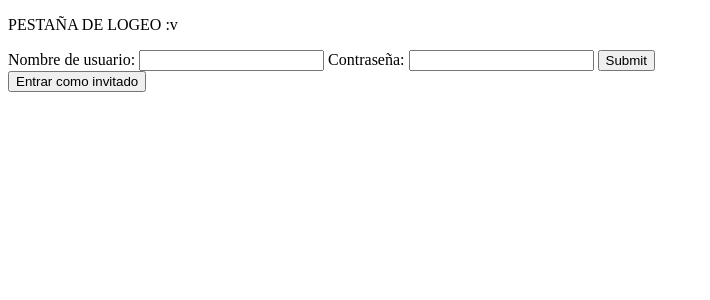
After one commit to Yarkowo/TLP-grupo-3, a Django app: page /login/ in a window 1280 px wide. The commit adds this page. Shown: the top 300 px of the page, without its empty margins (0-710 px from the left). Run offline with Django 4.2, Linux system fonts and the light colour scheme; data comes from the database, SQL or seed files in the repository; both versions use the stored data as it was after the commit.

Commit message:
login fallido

```diff
--- a/certamen3/certamen3/settings.py
+++ b/certamen3/certamen3/settings.py
@@ -102,7 +102,9 @@ AUTH_PASSWORD_VALIDATORS = [
     },
 ]
 
-
+AUTHENTICATION_BACKENDS = [
+    'django.contrib.auth.backends.ModelBackend',
+]
 # Internationalization
 # https://docs.djangoproject.com/en/4.2/topics/i18n/
 
--- a/certamen3/certamen3/urls.py
+++ b/certamen3/certamen3/urls.py
@@ -19,9 +19,11 @@ Including another URLconf
 from django.contrib import admin
 from django.urls import path, include
 from nuestrapp import views
+from django.contrib.auth import views as auth_views
 
 urlpatterns = [
     path('', views.index, name="index"),
     path('admin/', admin.site.urls),
     path('rest/',include('rest.urls')),
+    path('login/',views.login,name="login"),
 ]
--- a/certamen3/nuestrapp/templates/nuestrapp/base.html
+++ b/certamen3/nuestrapp/templates/nuestrapp/base.html
@@ -11,6 +11,7 @@
 </head>
 <body>
     <div class="container fluid">
+        <p>{{Usuario}}</p>
         <div class="row" id="logo">
             logo
         </div>
--- /dev/null
+++ b/certamen3/nuestrapp/templates/nuestrapp/login.html
@@ -0,0 +1,45 @@
+<!DOCTYPE html>
+<html lang="en">
+<head>
+    <meta charset="UTF-8">
+    <meta name="viewport" content="width=device-width, initial-scale=1.0">
+    <title>Document</title>
+</head>
+<body>
+    <div class="row">
+        <div class="col-2"><p>PESTAÑA DE LOGEO :v</p></div>
+        <div class="col"></div>
+    </div>
+    <div class="row">
+        <div class="col-2"></div>
+        <div class="col-8">
+            {% if si != 2 %}
+            <form action="{% url 'login' %}" method="get">
+                <label for="usuario">Nombre de usuario:</label>
+                <input type="text" id="usuario" name="usuario">
+                <label for="contraseña">Contraseña:</label>
+                <input type="text" id="contraseña" name="contraseña">
+                <input type="submit" value="Submit">
+            </form>
+            {%endif%}
+
+            {% if si == 3 %}
+            <p>DATOS INCORRECTOS :v</p>
+            {%endif%}
+
+            {% if si == 2 %}
+            <p>LOGEO EXITOSO :V</p>
+            <form action="{% url 'index' %}">
+                <input type="submit" value="Submit">
+            </form>
+            {% endif %}
+
+            <form action="{% url 'index' %}">
+                <input type="submit" value="Entrar como invitado">
+            </form>
+        </div>
+        <div class="col-2"></div>
+    </div>
+
+</body>
+</html>
--- a/certamen3/nuestrapp/views.py
+++ b/certamen3/nuestrapp/views.py
@@ -1,5 +1,8 @@
+from .models import Evento, User
 from django.shortcuts import render
-from .models import Evento
+from django.contrib.auth import authenticate, login
+from django.contrib.auth.hashers import make_password
+from django.contrib.auth.hashers import check_password
 
 # Create your views here.
 
@@ -7,6 +10,8 @@ def index(request):
 
     respuestaSegmento = request.GET.get('Segmento')
     respuestaTipo = request.GET.get('Tipo')
+
+    Usuario = request.user
 
     segmentos={"Comunidad_USM":'C',
                 "Estudiante":'E',
@@ -51,5 +56,29 @@ def index(request):
         "Tipos":tipos,
         "respuestaSegmento":respuestaSegmento,
         "respuestaTipo":respuestaTipo,
+        "Usuario":Usuario,
     }
     return render(request, 'nuestrapp/base.html',data)
+
+def login(request):
+    users = []
+    nombre = request.GET.get('usuario')
+    contraseña = request.GET.get('contraseña')
+    logeado = 1
+    if (nombre != None) and (contraseña!=None):
+        logeado = 3
+
+    for u in User.objects.all():
+        users.append((u.username,u.password))
+
+    for usuario in users:
+        if usuario[0] == nombre:
+            if check_password(contraseña,usuario[1]):
+                logeado = 2
+    data={
+        "Usuarios":users,
+        "con":contraseña,
+        "nombre":nombre,
+        "si":logeado
+    }
+    return render(request,"nuestrapp/login.html",data)
--- a/certamen3/rest/views.py
+++ b/certamen3/rest/views.py
@@ -6,3 +6,4 @@ from nuestrapp.models import Evento
 class EventoViewSet(viewsets.ModelViewSet):
     queryset = Evento.objects.all()
     serializer_class = EventoSerializer
+    http_method_names = ['get']
```
Also changed, not shown: certamen3/db.sqlite3.
